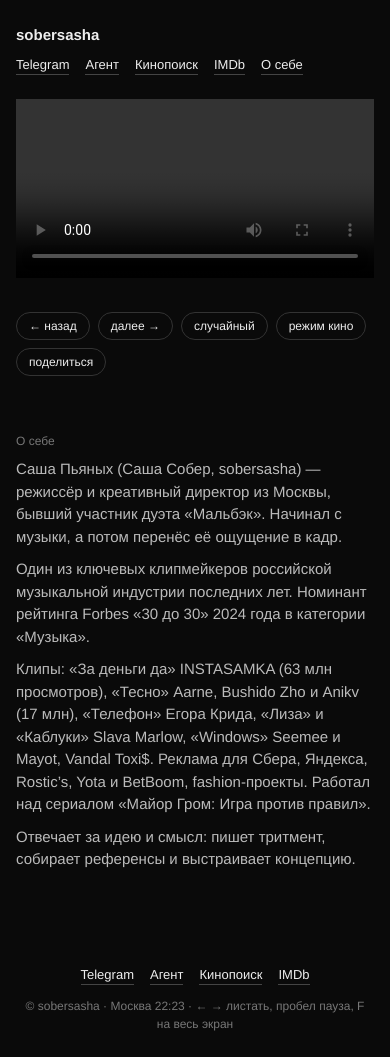
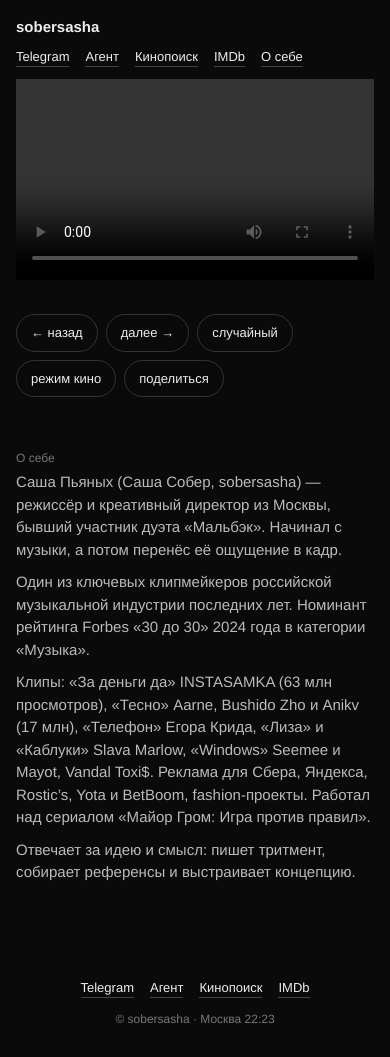
Before and after one commit to vilchinskii/sobersasha, a plain HTML site: page index.html in a window 390 px wide. Drawn offline with Linux system fonts and the light colour scheme.

Commit message:
Add files via upload

```diff
--- a/index.html
+++ b/index.html
@@ -22,6 +22,22 @@ h2{font-size:12px;color:var(--dim);font-weight:400;margin:28px 0 8px}
 header,#list,footer,#about,.chips{transition:opacity .5s}
 body.cinema header,body.cinema #list,body.cinema footer,body.cinema #about,body.cinema .chips{opacity:.06}
 @media (hover:none){#cur,#thumb{display:none}}
+#player{isolation:isolate;padding-top:8px}
+video{aspect-ratio:16/9;height:auto;object-fit:contain;max-width:100%}
+header,main{padding-left:max(16px,env(safe-area-inset-left,0px));padding-right:max(16px,env(safe-area-inset-right,0px))}
+html,body{overflow-x:hidden}
+@media (hover:none){.hint{display:none}}
+@media (max-width:700px){
+#player{position:static;padding-top:0}
+header{padding-block:16px 12px}
+.soc{font-size:14px;gap:8px 16px}
+li{padding:9px 0;line-height:1.4}
+.ctrl button,.chips button{padding:8px 14px;font-size:13px}
+.chips{flex-wrap:nowrap;overflow-x:auto;scrollbar-width:none;margin-inline:-16px;padding-inline:16px}
+.chips::-webkit-scrollbar{display:none}
+.chips button{flex:none}
+h2{margin:24px 0 4px}
+}
 #about p{max-width:62ch;margin:0 0 10px;color:#bbb}
 ul{list-style:none;margin:0;padding:0}
 li{padding:5px 0;cursor:pointer;transition:opacity .2s}
@@ -43,7 +59,7 @@ header{flex-wrap:wrap;gap:8px 16px;align-items:baseline}
 <p>Отвечает за идею и смысл: пишет тритмент, собирает референсы и выстраивает концепцию.</p>
 </section>
 </main>
-<footer><nav class="soc"><a href="https://t.me/sobersasha" target="_blank" rel="noopener">Telegram</a><a href="https://t.me/ew_an_den" target="_blank" rel="noopener">Агент</a><a href="https://www.kinopoisk.ru/name/10218400/" target="_blank" rel="noopener">Кинопоиск</a><a href="https://www.imdb.com/name/nm17260577/" target="_blank" rel="noopener">IMDb</a></nav><span>© sobersasha · Москва <span id="clock"></span> · ← → листать, пробел пауза, F на весь экран</span></footer>
+<footer><nav class="soc"><a href="https://t.me/sobersasha" target="_blank" rel="noopener">Telegram</a><a href="https://t.me/ew_an_den" target="_blank" rel="noopener">Агент</a><a href="https://www.kinopoisk.ru/name/10218400/" target="_blank" rel="noopener">Кинопоиск</a><a href="https://www.imdb.com/name/nm17260577/" target="_blank" rel="noopener">IMDb</a></nav><span>© sobersasha · Москва <span id="clock"></span><span class="hint"> · ← → листать, пробел пауза, F на весь экран</span></span></footer>
 <div id="bar"></div><img id="thumb" alt=""><div id="cur"></div>
 <script>
 const KEY='https://disk.yandex.ru/d/jjRS9pFYLpGZTQ',API='https://cloud-api.yandex.net/v1/disk/public/resources';
```
